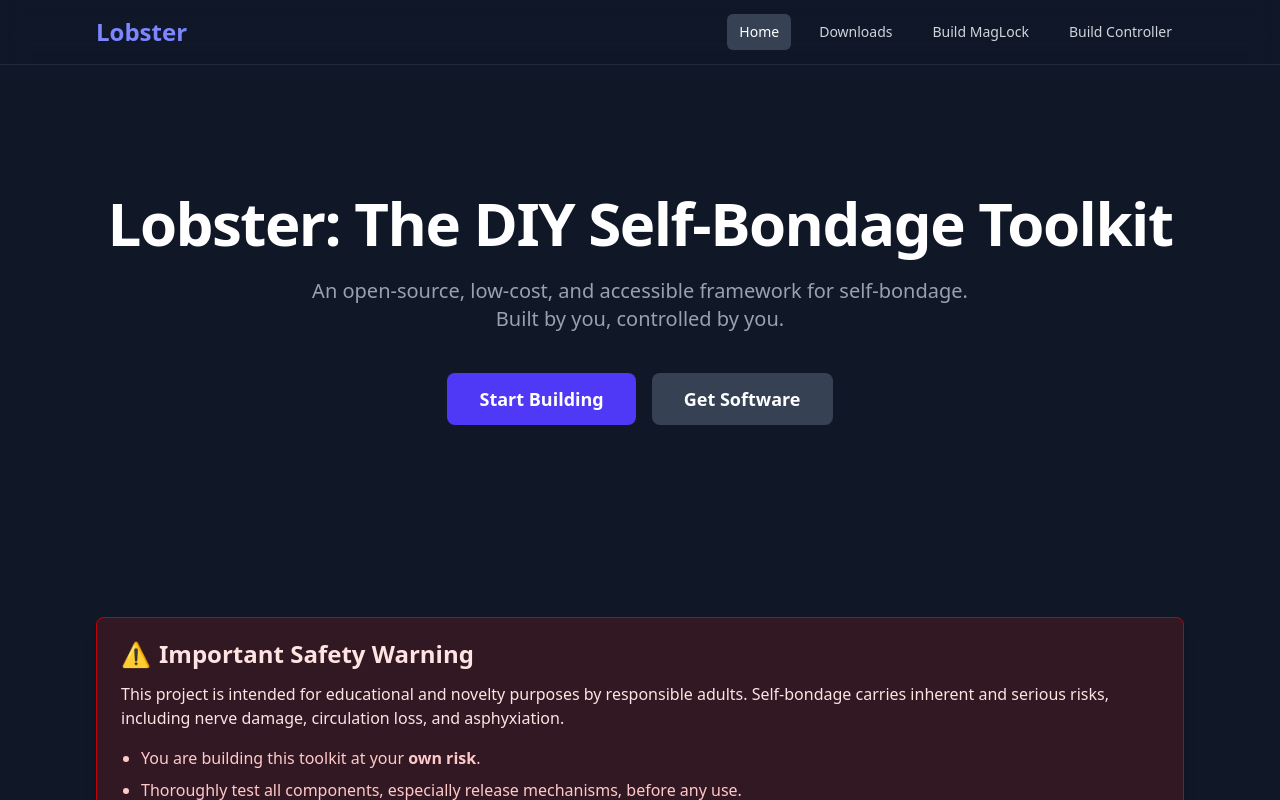
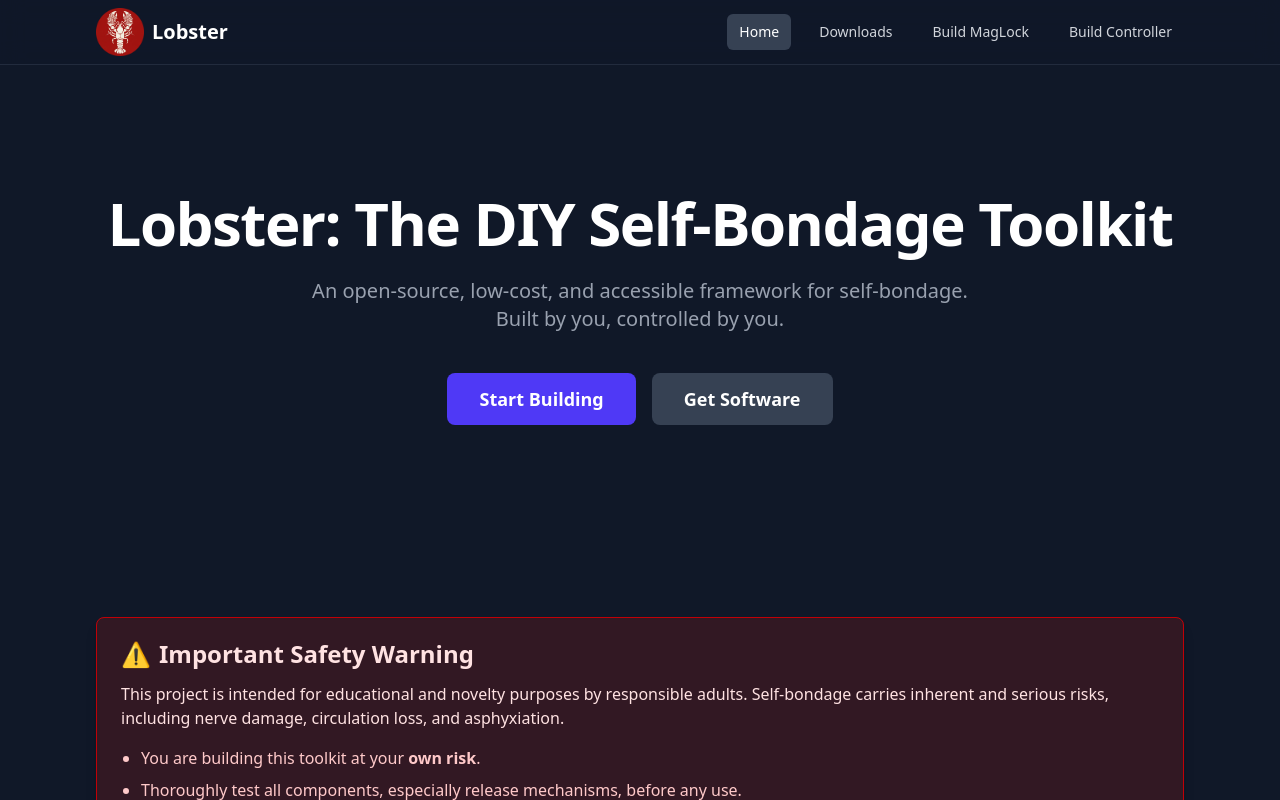
Before and after one commit to lobstertools/lobstertools.github.io, a React (Vite) app: page / in a window 1280 px wide. Shown: the top 800 px of the page. Built offline with nearby package versions, Linux system fonts and the light colour scheme.

Commit message:
App logo

```diff
--- a/src/App.tsx
+++ b/src/App.tsx
@@ -45,9 +45,9 @@ const Navbar: React.FC = () => {
         <header className="sticky top-0 z-50 bg-gray-900/90 backdrop-blur-md border-b border-gray-700/50">
             <nav className="max-w-6xl mx-auto px-4 sm:px-6 lg:px-8">
                 <div className="flex justify-between items-center h-16">
-                    {/* Use <Link> for the logo to navigate to home */}
                     <Link to="/" className="flex-shrink-0 flex items-center" onClick={() => setMobileMenuOpen(false)}>
-                        <span className="text-2xl font-bold text-indigo-400">Lobster</span>
+                       <img src="/images/lobster-logo.png" alt="Lobster Logo" className="h-12 w-auto" />
+                       <span className="ml-2 text-xl font-bold text-white">Lobster</span>
                     </Link>
                     <div className="hidden md:block">
                         <div className="ml-10 flex items-baseline space-x-4">
```
Also changed, not shown: public/images/lobster-logo.png (added).
